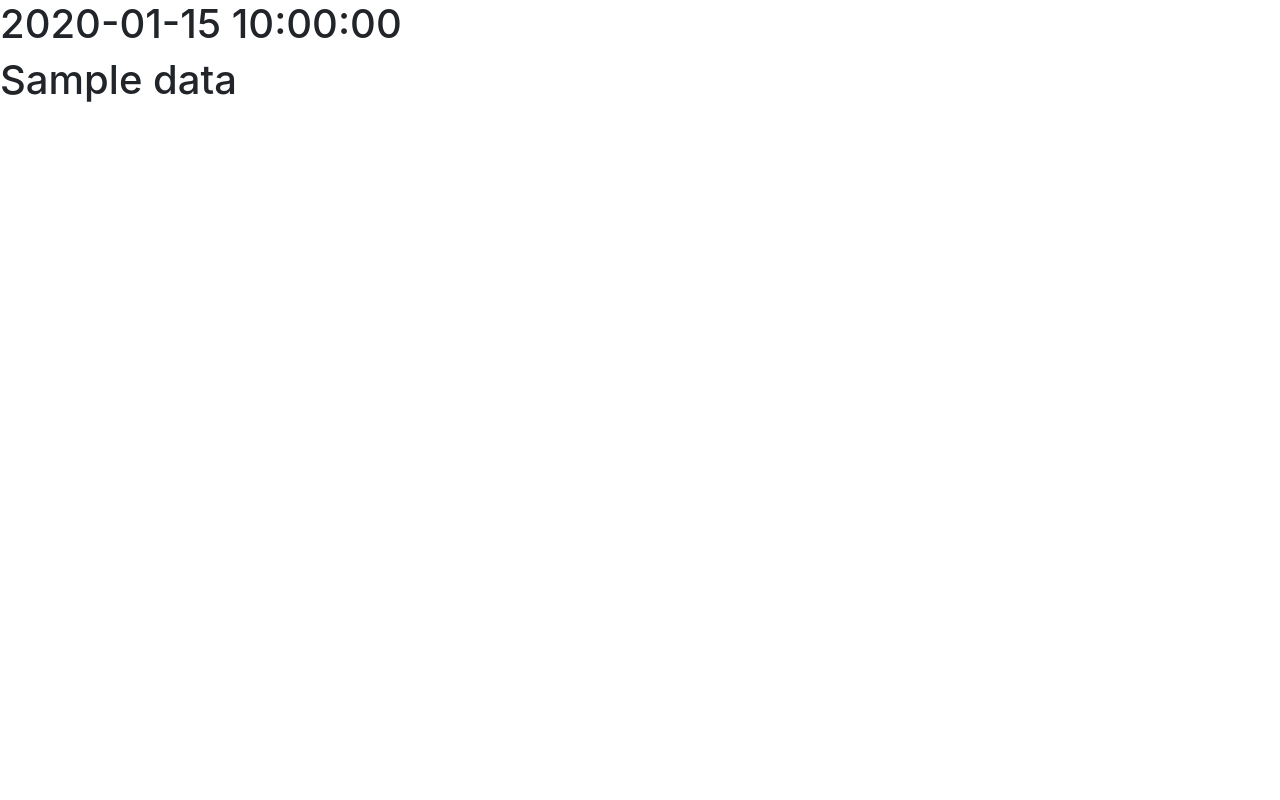
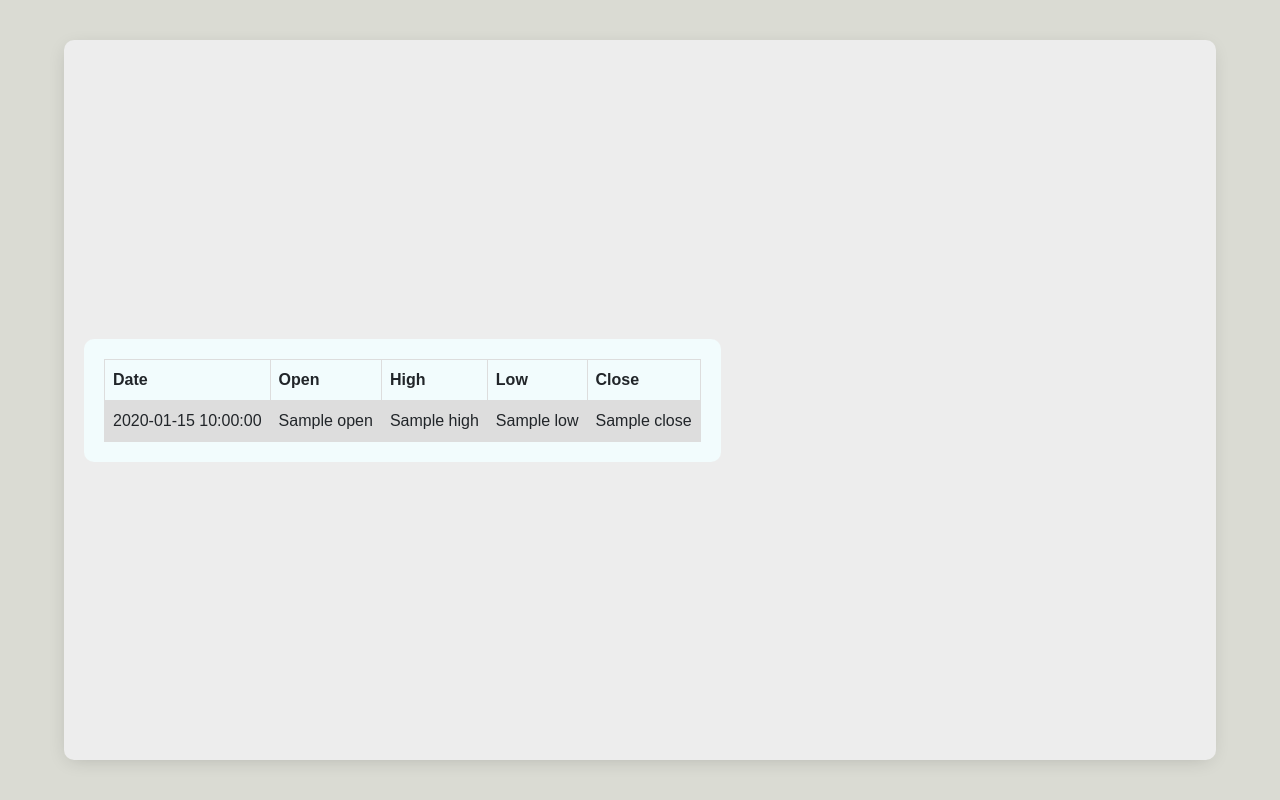
Before and after one commit to AbeerRao/stock-predictor, a Flask app: template templates/index.html in a window 1280 px wide. Run offline with Flask 2, Linux system fonts and the light colour scheme; the template is opened without the code that fills it: most values are stand-ins (such as "Sample title", 1, 10 or a date in 2020); some libraries are stand-ins or nearby versions.

Commit message:
Improved rendering to frontend

```diff
--- a/api.py
+++ b/api.py
@@ -17,14 +17,13 @@ def getResponse(symbol, timeFrame):
      'x-rapidapi-host': "apidojo-yahoo-finance-v1.p.rapidapi.com"
      }
      response = requests.request("GET", url, headers=headers, params=querystring).json()
-     responseTF = response["prices"][ : timeFrame]
+     responseTF = response["prices"][:timeFrame]
      responseFinal = []
      for rtf in responseTF:
           if 'open' not in rtf:
                pass
           else:
                rtf['date'] = datetime.datetime.fromtimestamp(rtf['date']).strftime('%Y-%m-%d')
-               print(rtf['date'])
                responseFinal.append(rtf)
      responseFinalFinal = json.dumps(responseFinal)
      with open("data.json", "w") as f:
--- a/app.py
+++ b/app.py
@@ -1,4 +1,5 @@
 from flask import Flask, render_template, request, redirect, url_for, flash, Response
+import json
 
 
 app = Flask(__name__)
@@ -7,9 +8,8 @@ app = Flask(__name__)
 def index():
      data = []
      with open("data.json", "r") as f:
-          for i in f.readlines():
-               data.append(i)
-     return render_template("index.html", data=data[0])
+          data = json.load(f)
+     return render_template("index.html", data=data)
 
 if __name__ == "__main__":
     app.run(debug=True)
--- /dev/null
+++ b/static/css/main.css
@@ -0,0 +1,44 @@
+.body {
+     display: grid;
+     place-items: center;
+     background-color: #dadbd3;
+     height: 100vh;
+}
+
+.body__div {
+     display: flex;
+     width: 90vw;
+     height: 90vh;
+     background-color: #ededed;
+     box-shadow: -1px 4px 20px -6px rgba(0, 0, 0, 0.2);
+     padding: 20px;
+     border-radius: 10px;
+}
+
+.all__data {
+     background-color: #f2fcfd;
+     border-radius: 10px;
+     padding: 20px;
+     display: table;
+     overflow: auto;
+     margin-top: auto;
+     margin-bottom: auto;
+}
+
+table {
+     /* overflow-y: scroll; */
+     display: table-row;
+     font-family: arial, sans-serif;
+     border-collapse: collapse;
+     width: 100%;
+}
+
+td, th {
+     border: 1px solid #dddddd;
+     text-align: left;
+     padding: 8px;
+}
+
+tr:nth-child(even) {
+     background-color: #dddddd;
+}
--- a/templates/index.html
+++ b/templates/index.html
@@ -7,14 +7,33 @@
      <meta name="viewport" content="width=device-width, initial-scale=1.0">
      <link rel="stylesheet" href="https://stackpath.bootstrapcdn.com/bootstrap/4.3.1/css/bootstrap.min.css"
           integrity="sha384-ggOyR0iXCbMQv3Xipma34MD+dH/1fQ784/j6cY/iJTQUOhcWr7x9JvoRxT2MZw1T" crossorigin="anonymous">
+     <link rel="stylesheet" href="/static/css/main.css">
      <title>Home Page</title>
 </head>
 
-<body>
-     {% for d in data %}
-     <h1>{{ d['date'] }}</h1>
-     {% endfor %}
-     <h1>{{ data }}</h1>
+<body class="body">
+     <div class="body__div">
+          <div class="all__data">
+               <table>
+                    <tr>
+                         <th>Date</th>
+                         <th>Open</th>
+                         <th>High</th>
+                         <th>Low</th>
+                         <th>Close</th>
+                    </tr>
+                    {% for d in data %}
+                    <tr>
+                         <td>{{ d.date }}</td>
+                         <td>{{ d.open }}</td>
+                         <td>{{ d.high }}</td>
+                         <td>{{ d.low }}</td>
+                         <td>{{ d.close }}</td>
+                    </tr>
+                    {% endfor %}
+               </table>
+               </div>
+               </div>
 </body>
 
 </html>
```
Also changed, not shown: data.json (+1 -1 lines).
